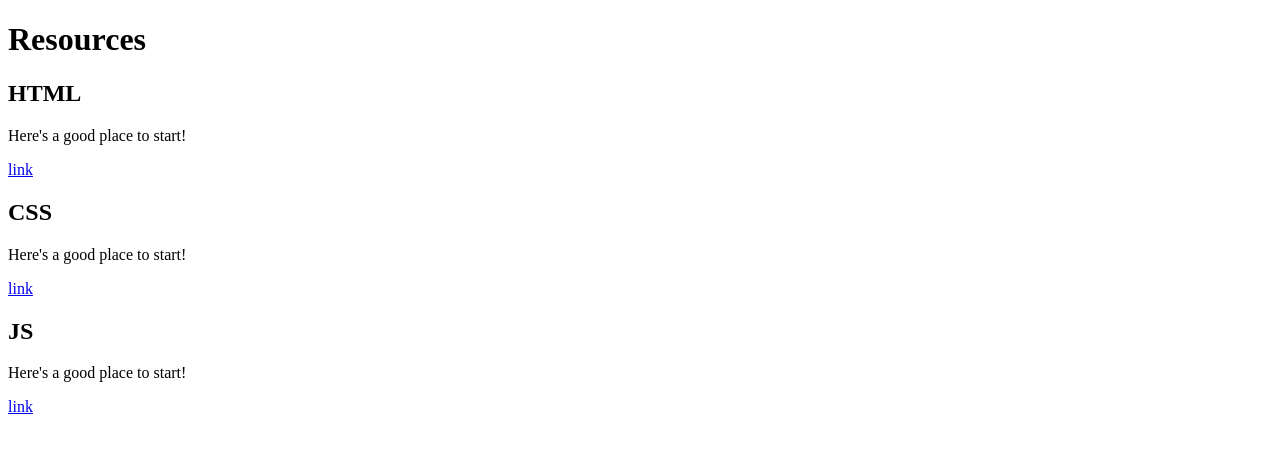
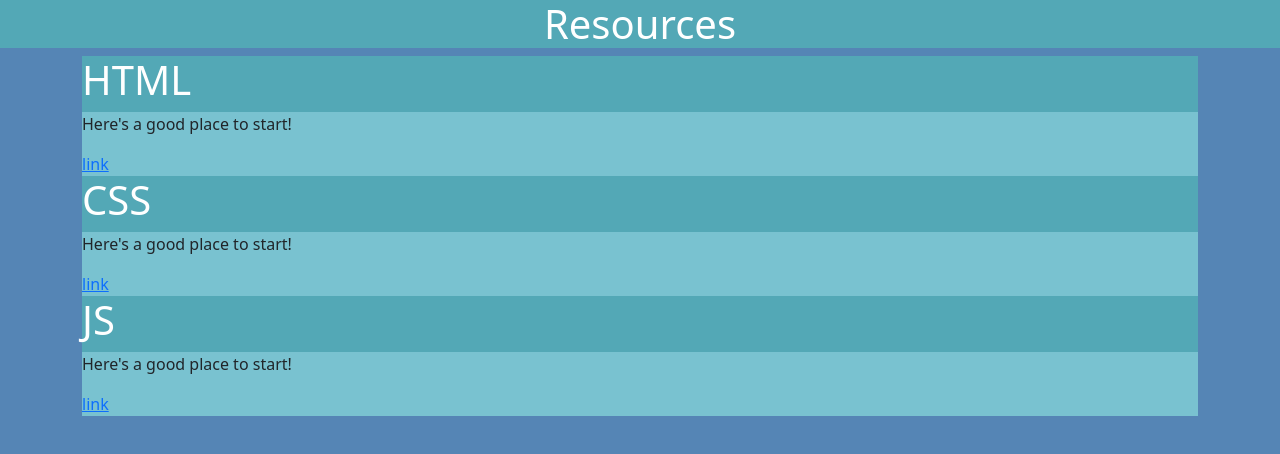
Before and after one commit to Slimshady079/Study-Guide, a plain HTML site: page assets/htmls/resources.html in a window 1280 px wide. Drawn offline with nearby package versions, Linux system fonts and the light colour scheme.

Commit message:
adds basic style to reviews.css and resources.css. adds classes to relative htmls and links to bootstrap and css.

```diff
--- a/assets/css/resources.css
+++ b/assets/css/resources.css
@@ -0,0 +1,23 @@
+:root {
+    --dark-blue: #5585b5;
+    --blue-dark: #53a8b6;
+    --blue-med: #79c2d0;
+    --blue-light: #bbe4e9;
+
+}
+
+header {
+    background-color: var(--blue-dark);
+}
+
+body {
+    background-color: var(--dark-blue);
+}
+
+.text-container {
+    background-color: var(--blue-med);
+}
+
+.card-container {
+    background-color: var(--blue-dark);
+}
--- a/assets/css/reviews.css
+++ b/assets/css/reviews.css
@@ -0,0 +1,19 @@
+:root {
+    --dark-blue: #5585b5;
+    --blue-dark: #53a8b6;
+    --blue-med: #79c2d0;
+    --blue-light: #bbe4e9;
+
+}
+
+header {
+    background-color: var(--blue-dark);
+}
+
+body {
+    background-color: var(--dark-blue);
+}
+
+.card-container {
+    background-color: var(--blue-med);
+}
--- a/assets/htmls/resources.html
+++ b/assets/htmls/resources.html
@@ -6,19 +6,27 @@
     <meta name="viewport" content="width=device-width, initial-scale=1.0" />
     <title>Resources</title>
   </head>
+  <!-- bootstrap -->
+  <link
+    href="https://cdn.jsdelivr.net/npm/bootstrap@5.2.3/dist/css/bootstrap.min.css"
+    rel="stylesheet"
+    integrity="sha384-rbsA2VBKQhggwzxH7pPCaAqO46MgnOM80zW1RWuH61DGLwZJEdK2Kadq2F9CUG65"
+    crossorigin="anonymous"
+  />
+  <link rel="stylesheet" href="../css/resources.css" />
   <body>
     <header>
-      <h1>Resources</h1>
+      <h1 class="text-white text-center">Resources</h1>
     </header>
     <!-- links to places on page -->
     <section>
       <div></div>
     </section>
-    <section>
+    <section class="container">
       <!-- HTML -->
-      <div>
-        <h1>HTML</h1>
-        <div>
+      <div class="card-container">
+        <h1 class="text-white">HTML</h1>
+        <div class="text-container">
           <p>Here's a good place to start!</p>
           <a
             href="https://developer.mozilla.org/en-US/docs/Web/HTML"
@@ -28,9 +36,9 @@
         </div>
       </div>
       <!-- CSS -->
-      <div>
-        <h1>CSS</h1>
-        <div>
+      <div class="card-container">
+        <h1 class="text-white">CSS</h1>
+        <div class="text-container">
           <p>Here's a good place to start!</p>
           <a
             href="https://developer.mozilla.org/en-US/docs/Web/CSS"
@@ -40,17 +48,17 @@
         </div>
       </div>
       <!-- JS -->
-      <div>
-        <h1>JS</h1>
-        <div>
+      <div class="card-container">
+        <h1 class="text-white">JS</h1>
+        <div class="text-container">
           <p>Here's a good place to start!</p>
           <a href="https://www.w3schools.com/js/" target="">link</a>
         </div>
       </div>
       <!-- Node -->
-      <div></div>
+      <div class="card-container"></div>
       <!-- MongoDB -->
-      <div></div>
+      <div class="card-container"></div>
     </section>
   </body>
 </html>
```
Also changed, not shown: assets/htmls/reviews.html (+33 -6 lines), index.html (+1 -1 lines).
